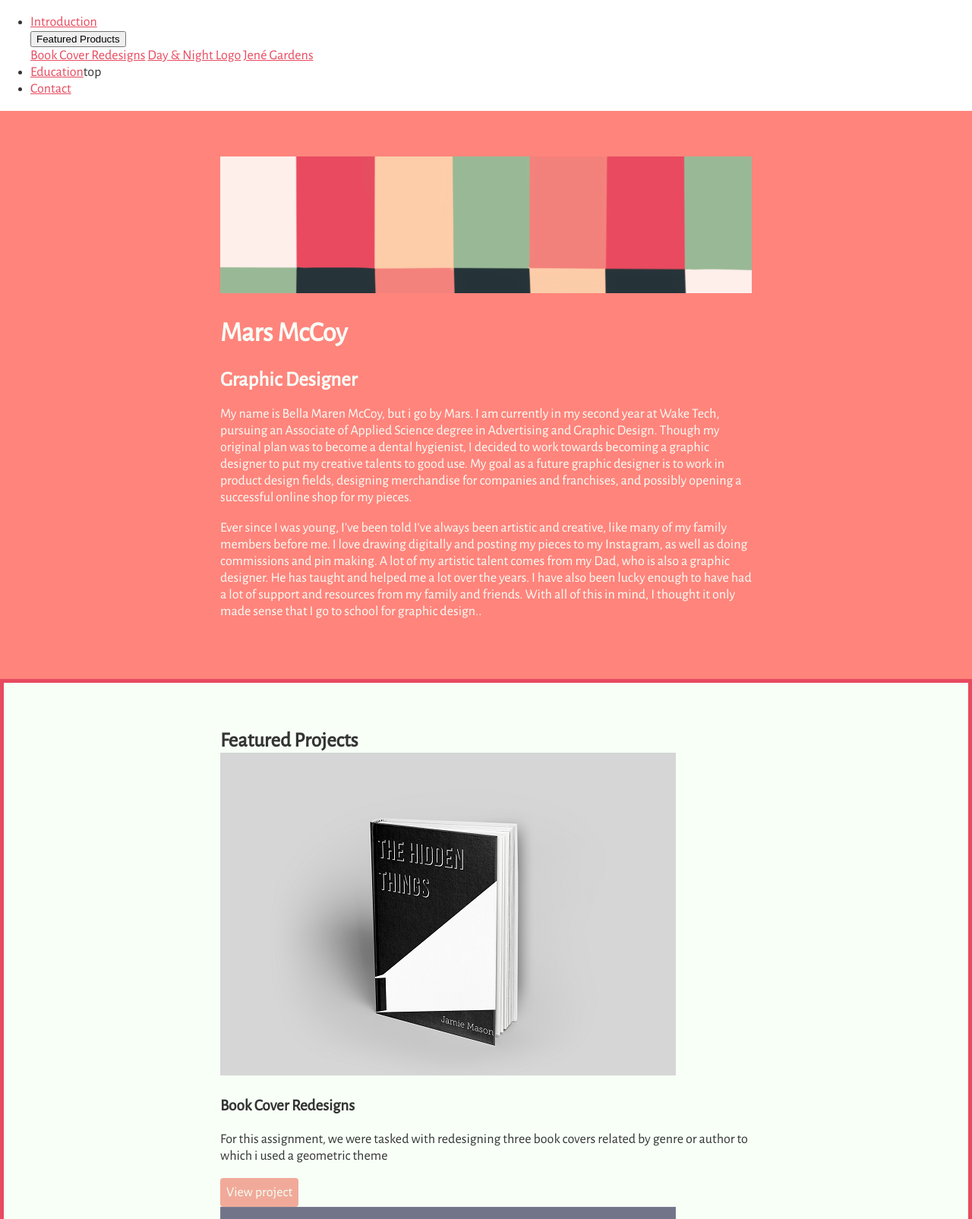
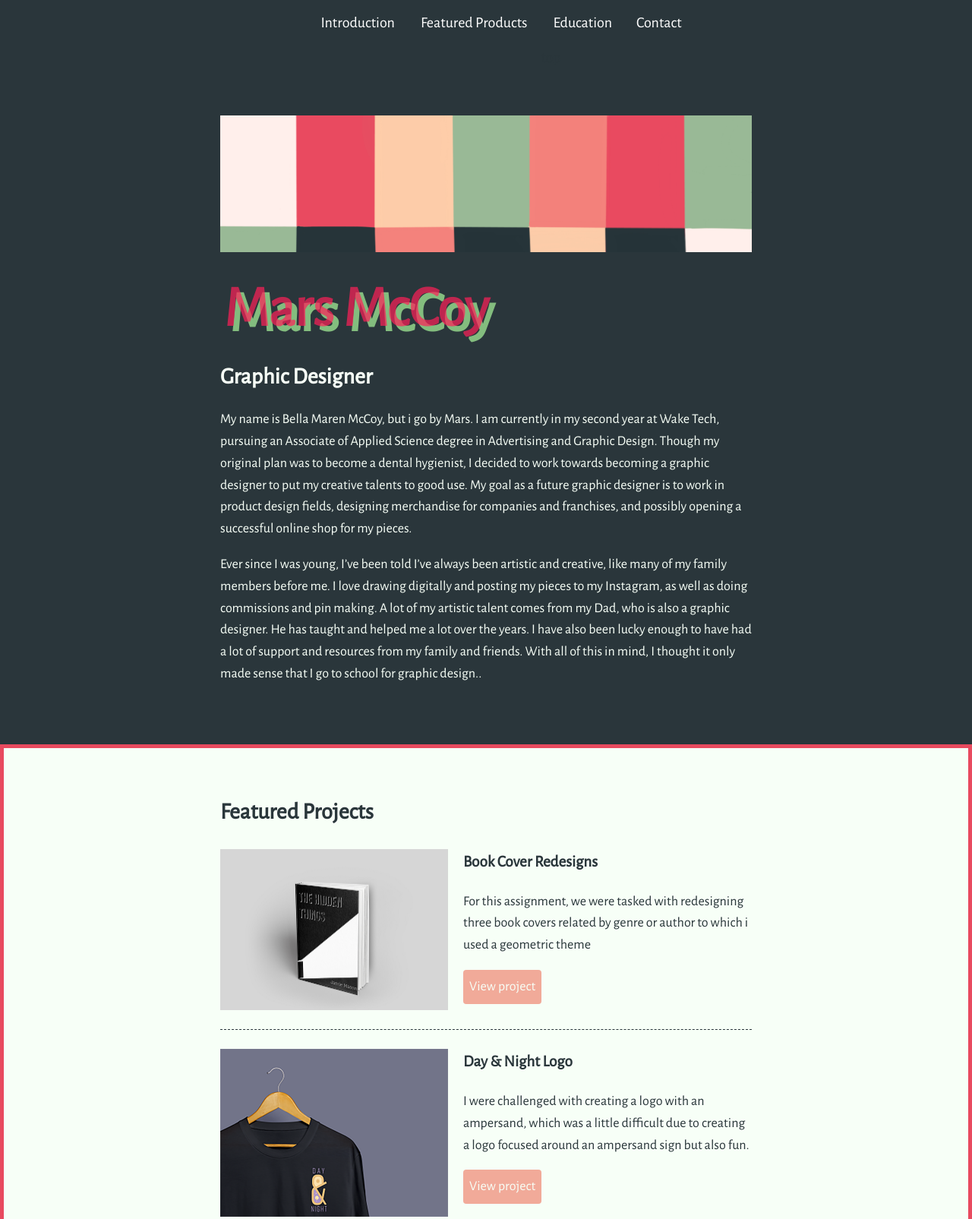
Before and after one commit to Maren-McCoy/Lesson3, a plain HTML site: page index.html in a window 1280 px wide. Shown: the top 1605 px of the page at 76% size. Drawn offline with nearby package versions, Linux system fonts and the light colour scheme.

Commit message:
Update myStyles.css

```diff
--- a/myStyles.css
+++ b/myStyles.css
@@ -1,21 +1,38 @@
 @charset "utf-8";
 /*  Global Styles
 -------------------------*/
+html {
+    box-sizing: border-box;
+  }
+  *, *:before, *:after {
+    box-sizing: inherit;
+  }
+
 
 body {
-    color: #343434;
+    color:#2A363B;
     margin: 0px;
     padding: 0px;
-    font-family: 'Alegreya Sans';font-size: 18px;
-    }
+    font-family: 'Alegreya Sans';
+    font-size: 18px;
+    line-height: 1.6;
+
 }
 
 img {
     width:300px;
 }
 
-h2{
+h1 {
+    font-size: 75px;
+    margin: 5px;
+    color: rgba(255, 32, 88, 0.7);
+    text-shadow: 7px 7px 0 rgb(131, 189, 126);
+
+}
+h2 {
     margin: 0;
+    font-size: 30px;
 }
 
 .content-wrap {
@@ -37,7 +54,7 @@ h2{
 /*  Profile
 -------------------------*/
 header {
-    background: #FF847C;
+    background: #2A363B;
     color: #F7FFF7;
 }
 
@@ -45,6 +62,7 @@ header {
 /*  Projects
 -------------------------*/
 .projects {
+    color:#2A363B;
     background: #F7FFF7;
     border-style: solid;
     border-width: 5px;
@@ -67,18 +85,30 @@ header {
 
 }
 
+.project-item {
+    overflow: hidden;
+    border-bottom: 1px dashed;
+    padding: 25px 0;
+}
 
-/*  Work Experience
--------------------------*/
-.work {
-    background: #A1C6D7;
+.project-item img {
+    float: left;
+    margin-right: 20px;
 }
+
+.project-item h3 {
+    margin-top: 0;
+}
+
+
+
 
 
 /*  Education
 -------------------------*/
 .education {
-    background: #FECEAB ;
+color:#2A363B;
+background-color: #FECEAB;
 
 }
 
@@ -91,11 +121,86 @@ footer {
 
 
 }
-
-a {
-    color: #E84A5F;
+/*  Navbar/Dropdown
+-------------------------*/
+ul {
+  list-style-type: none;
+  overflow: hidden;
+  background-color: #2A363B;
+  border: 0px;
+  margin: 0px;
+}
+li {
+  float: left;
+  font-size: 20px;
+}
+li a {
+  display: block;
+  color: white;
+  text-align: center;
+  padding: 14px 16px;
+  text-decoration: none;
+}
+li a:hover {
+  background-color: #E84A5F;
 }
 
-a:hover {
-    text-decoration: none;
+nav {
+  font-size: 1rem;
 }
+nav ul {
+  display: flex;
+  justify-content: center;
+}
+.dropdown:hover {
+  background-color: #E84A5F;
+  float: left;
+  overflow: hidden;
+
+
+}
+
+
+.dropdown .dropbtn {
+  font-size: 20px;
+  border: none;
+  outline: none;
+  color: white;
+  padding: 16px 18px;
+  background-color: inherit;
+  font-family: inherit;
+  margin-bottom: 1px;
+  margin-top: 2px;
+}
+.dropdown-content {
+  display: none;
+  position: absolute;
+  background-color: rgb(253, 228, 209);
+
+}
+
+
+.dropdown-content a {
+  float: none;
+  color: black;
+  padding: 14px 18px;
+  text-decoration: none;
+  display: block;
+  text-align: left;
+
+}
+
+
+.dropdown-content a:hover {
+  background-color: #FECEAB;
+}
+
+.dropdown:hover .dropdown-content {
+  display: block;
+
+}
+
+#SocialCTA {
+  text-align: center;
+  margin-bottom: 5px;
+}
```
